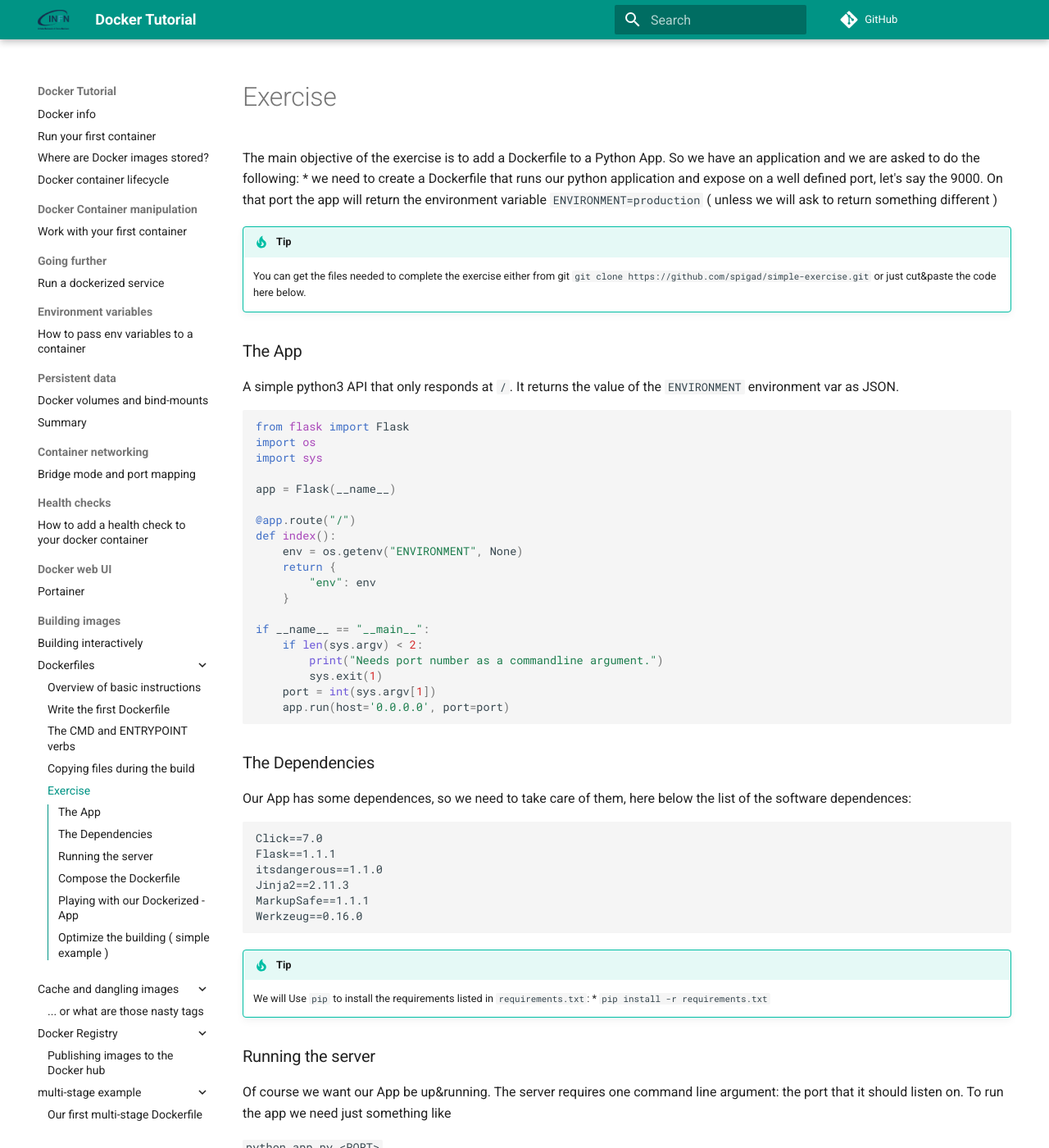
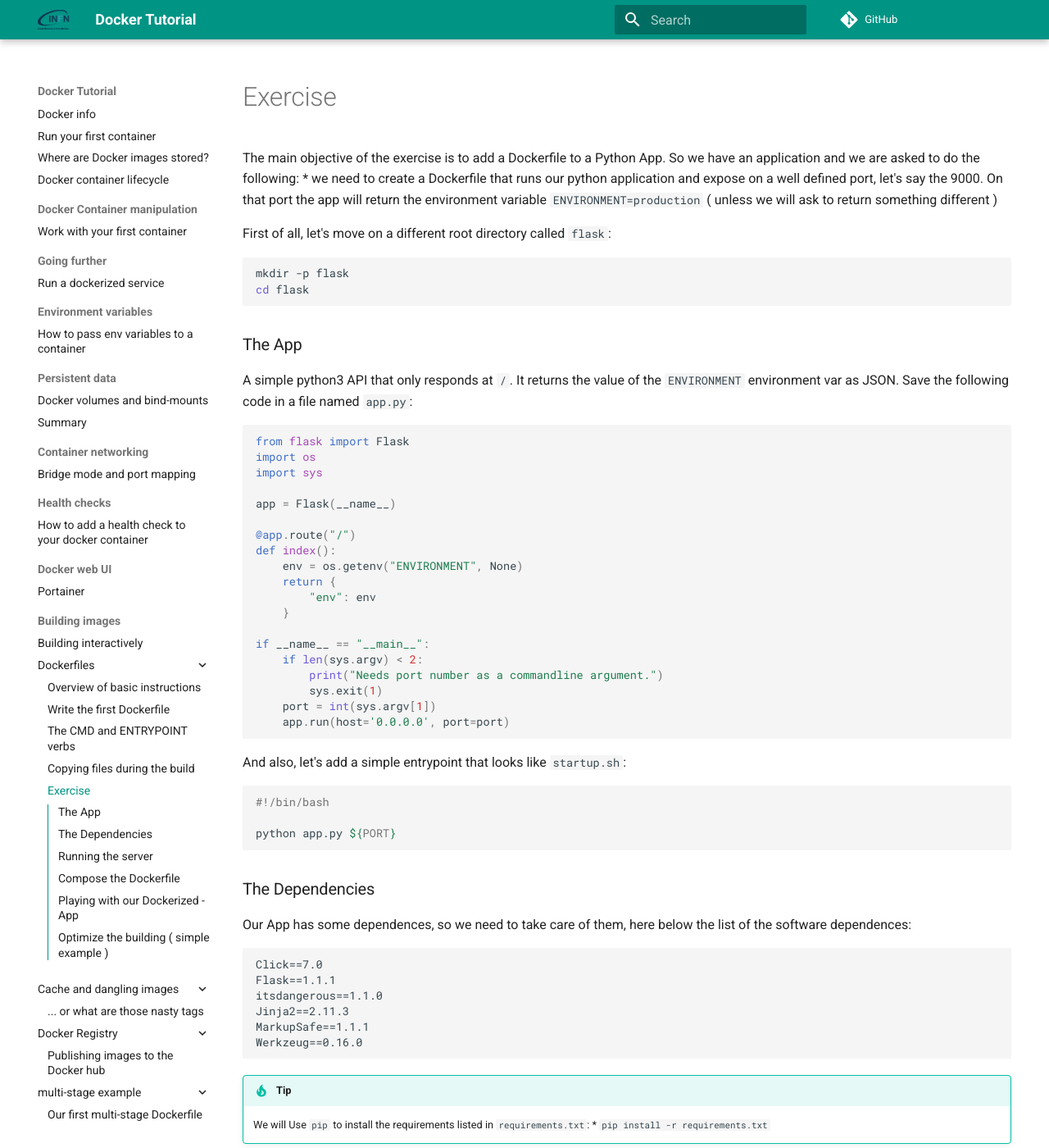
Before and after one commit to maricaantonacci/docker-tutorial, an MkDocs documentation site: the page built from docs/image/dockerfile/exercise.md, in a window 1280 px wide and 1400 px high. Shown: the whole window at 82% size. Built offline with MkDocs 1.6.1 and Material for MkDocs 9.7.7, drawn with Linux system fonts in a browser that asks for light colours; comment, search, counter and statistics services are not loaded; some of the changed text lies outside the part shown.

Commit message:
fix errors in docker image

````diff
--- a/docs/image/dockerfile/exercise.md
+++ b/docs/image/dockerfile/exercise.md
@@ -2,13 +2,17 @@
 The main objective of the exercise is to add a Dockerfile to a Python App. So we have an application and we are asked to do the following:
 * we need to create a Dockerfile that runs our python application and expose on a well defined port, let's say the 9000. On that port the app will return the environment variable `ENVIRONMENT=production` ( unless we will ask to return something different )
 
-!!! tip
-    You can get the files needed to complete the exercise either from git `git clone  https://github.com/spigad/simple-exercise.git` or just cut&paste the code here below.
+First of all, let's move on a different root directory called `flask`:
+
+```bash
+mkdir -p flask
+cd flask
+```
 
 ### The App
 
 A simple python3 API that only responds at `/`. It returns the value
-of the `ENVIRONMENT` environment var as JSON.
+of the `ENVIRONMENT` environment var as JSON. Save the following code in a file named `app.py`:
 
 ```python
 from flask import Flask
@@ -30,6 +34,14 @@ if __name__ == "__main__":
         sys.exit(1)
     port = int(sys.argv[1])
     app.run(host='0.0.0.0', port=port)
+```
+
+And also, let's add a simple entrypoint that looks like `startup.sh`:
+
+```bash
+#!/bin/bash
+
+python app.py ${PORT}
 ```
 
 ### The  Dependencies
````
Also changed, not shown: other parts of docs/image/dockerfile/exercise.md (+1 -0 lines), docs/image/intro/index.md (+3 -0 lines).
